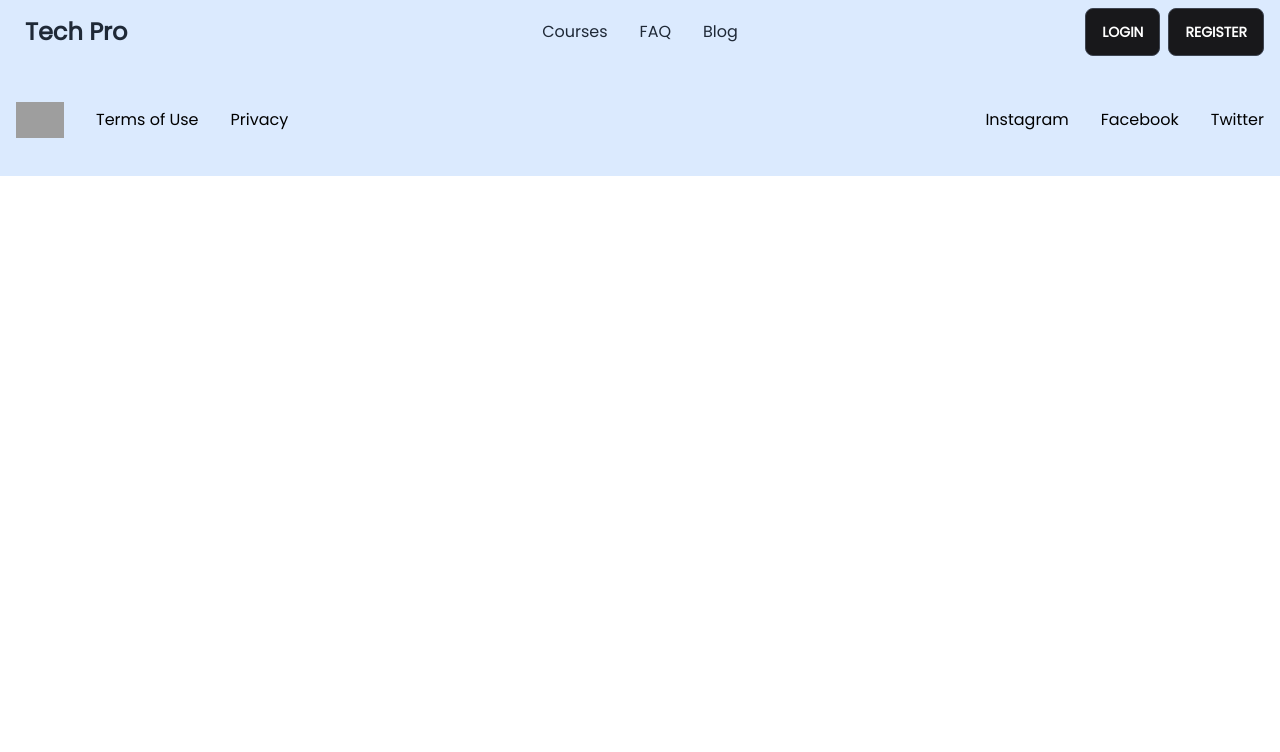
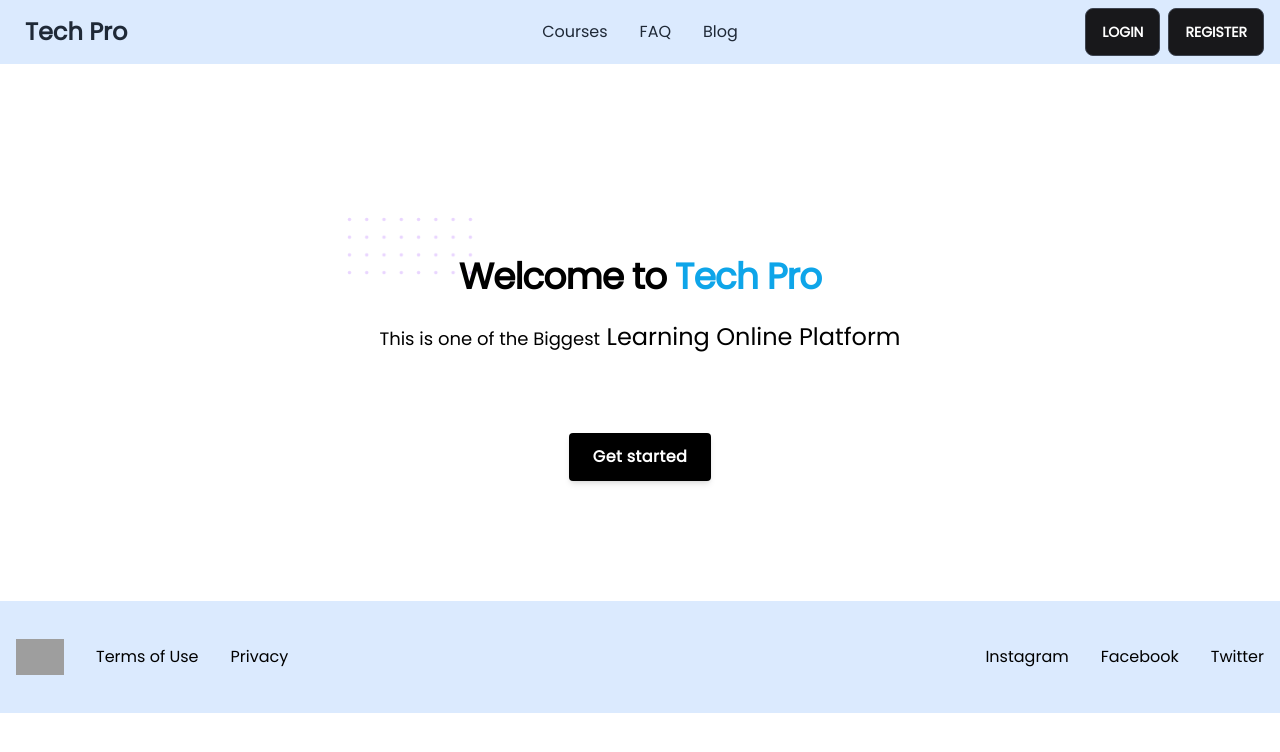
Before and after one commit to abrarasif11/Tech-Pro, a React (Create React App) app: page / in a window 1280 px wide. Shown: the top 752 px of the page. Built offline with nearby package versions, Linux system fonts and the light colour scheme; grey boxes are pictures that could not be loaded.

Commit message:
created-home-page

```diff
--- a/src/App.js
+++ b/src/App.js
@@ -17,7 +17,7 @@ function App() {
     element : <Main></Main>,
     children : [
       {
-      path: '/home',
+      path: '/',
       element: <Home></Home>
       },
       {
--- a/src/component/Course/Course.js
+++ b/src/component/Course/Course.js
@@ -10,7 +10,7 @@ const Course = ({course}) => {
 			<h2 className="text-3xl font-semibold tracking-wide">{course.name}</h2>
 			<p>Course Duration : {course.duration}</p>
 		</div>
-		<button type="button" className="flex items-center justify-center w-full p-3 font-semibold tracking-wide rounded-md bg-black hover:bg-slate-900	 text-white">Course Details</button>
+		<button type="button" className="flex items-center justify-center w-full p-3 font-semibold tracking-wide rounded-md bg-black hover:bg-slate-800	 text-white">Course Details</button>
 	</div>
 </div>
         </div>
--- a/src/component/Header.js
+++ b/src/component/Header.js
@@ -27,7 +27,7 @@ const Header = () => {
         </div>
         <div>
         {/* <a href=""><img className='w-1/12 rounded-l-full rounded-r-full' src="th.jpeg" alt="" /></a> */}
-        <a className= " font-poppins btn btn-ghost normal-case text-2xl">Tech Pro</a>
+        <Link to='/' className= " font-poppins btn btn-ghost normal-case text-2xl">Tech Pro</Link>
         </div>
       </div>
       <div className="navbar-center hidden lg:flex">
--- a/src/component/Home/Home.js
+++ b/src/component/Home/Home.js
@@ -1,10 +1,65 @@
 import React from 'react';
+import { Link } from 'react-router-dom';
 
 const Home = () => {
     return (
-        <div>
-            <h3>Home Page</h3>
+        <div className="mt-10 mb-10">
+      <div className="px-4 py-16 mx-auto sm:max-w-xl md:max-w-full lg:max-w-screen-xl md:px-24 lg:px-8 lg:py-20">
+        <div className="max-w-xl sm:mx-auto lg:max-w-2xl">
+          <div className="flex flex-col mb-16 sm:text-center sm:mb-0">
+            <a href="/" className="mb-6 sm:mx-auto">
+              <div className="flex items-center justify-center w-12 h-12 rounded-full bg-teal-accent-400">
+
+              </div>
+            </a>
+            <div className="max-w-xl mb-10 md:mx-auto sm:text-center lg:max-w-2xl md:mb-12">
+              <h2 className="max-w-lg mb-6 font-sans text-3xl font-bold leading-none tracking-tight text-black sm:text-4xl md:mx-auto">
+                <span className="relative inline-block">
+                  <svg
+                    viewBox="0 0 52 24"
+                    fill="currentColor"
+                    className="absolute top-0 left-0 z-0 hidden w-32 -mt-8 -ml-20 text-purple-200 lg:w-32 lg:-ml-28 lg:-mt-10 sm:block"
+                  >
+                    <defs>
+                      <pattern
+                        id="700c93bf-0068-4e32-aafe-ef5b6a647708"
+                        x="0"
+                        y="0"
+                        width=".135"
+                        height=".30"
+                      >
+                        <circle cx="1" cy="1" r=".7" />
+                      </pattern>
+                    </defs>
+                    <rect
+                      fill="url(#700c93bf-0068-4e32-aafe-ef5b6a647708)"
+                      width="52"
+                      height="24"
+                    />
+                  </svg>
+                  <span className="relative"><p className='font-poppins'> Welcome to <span className="text-4xl font-bold font-poppins text-sky-500">Tech Pro</span></p></span>
+                </span>{' '}
+
+              </h2>
+              <p className="text-base text-black md:text-lg">
+              <p className="mb-8 font-poppins">
+          This is one of the Biggest
+          <span className="text-2xl font-medium font-poppins"> Learning Online Platform</span>
+        </p>
+              </p>
+            </div>
+            <div>
+              <Link
+                to="/courses"
+                className="inline-flex items-center justify-center h-12 px-6 font-semibold tracking-wide text-white transition duration-200 rounded shadow-md hover:text-deep-purple-900 bg-black font-poppins hover:bg-slate-800 focus:shadow-outline focus:outline-none"
+              >
+                Get started
+              </Link>
+            </div>
+          </div>
         </div>
+      </div>
+    </div>
     );
 };
 
```
